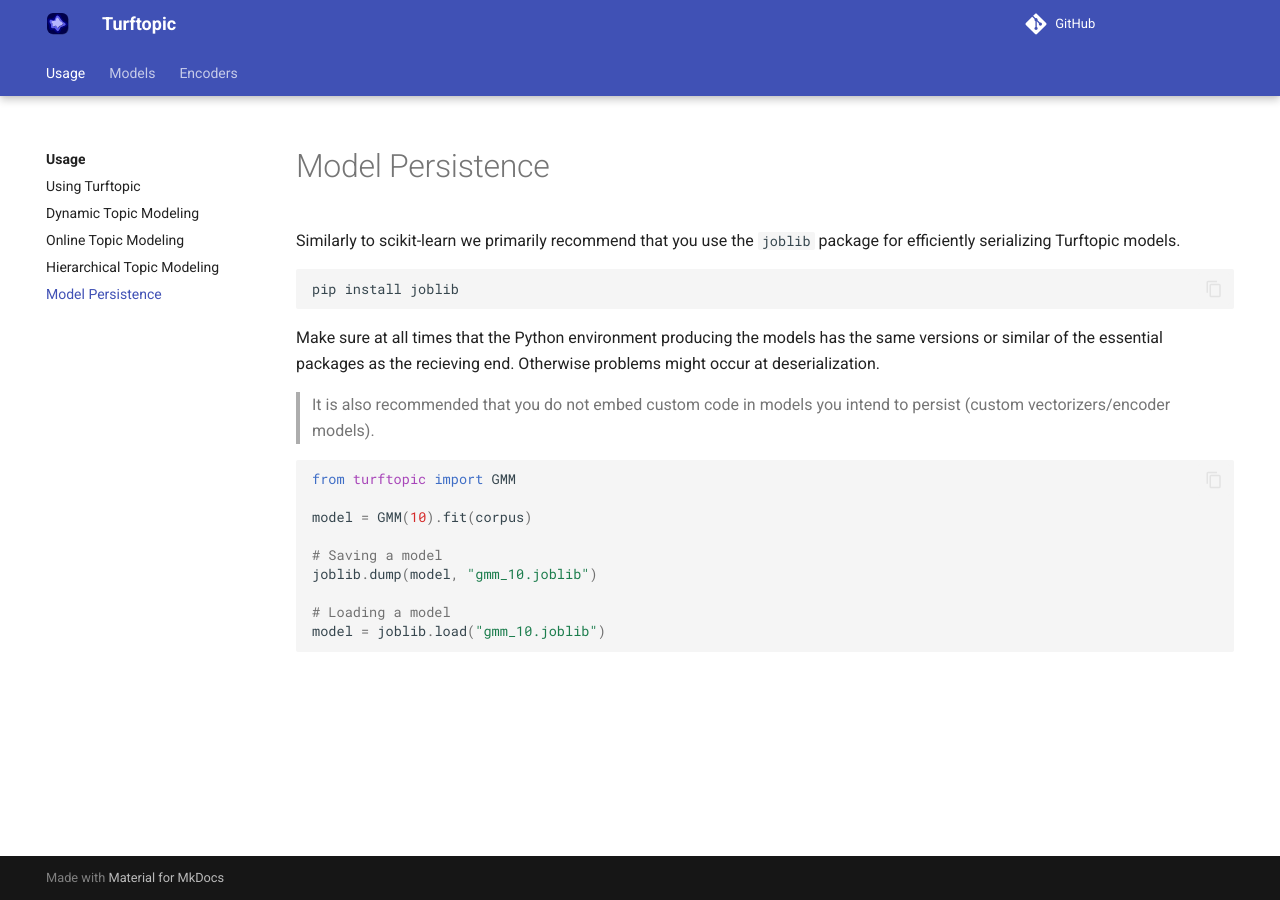
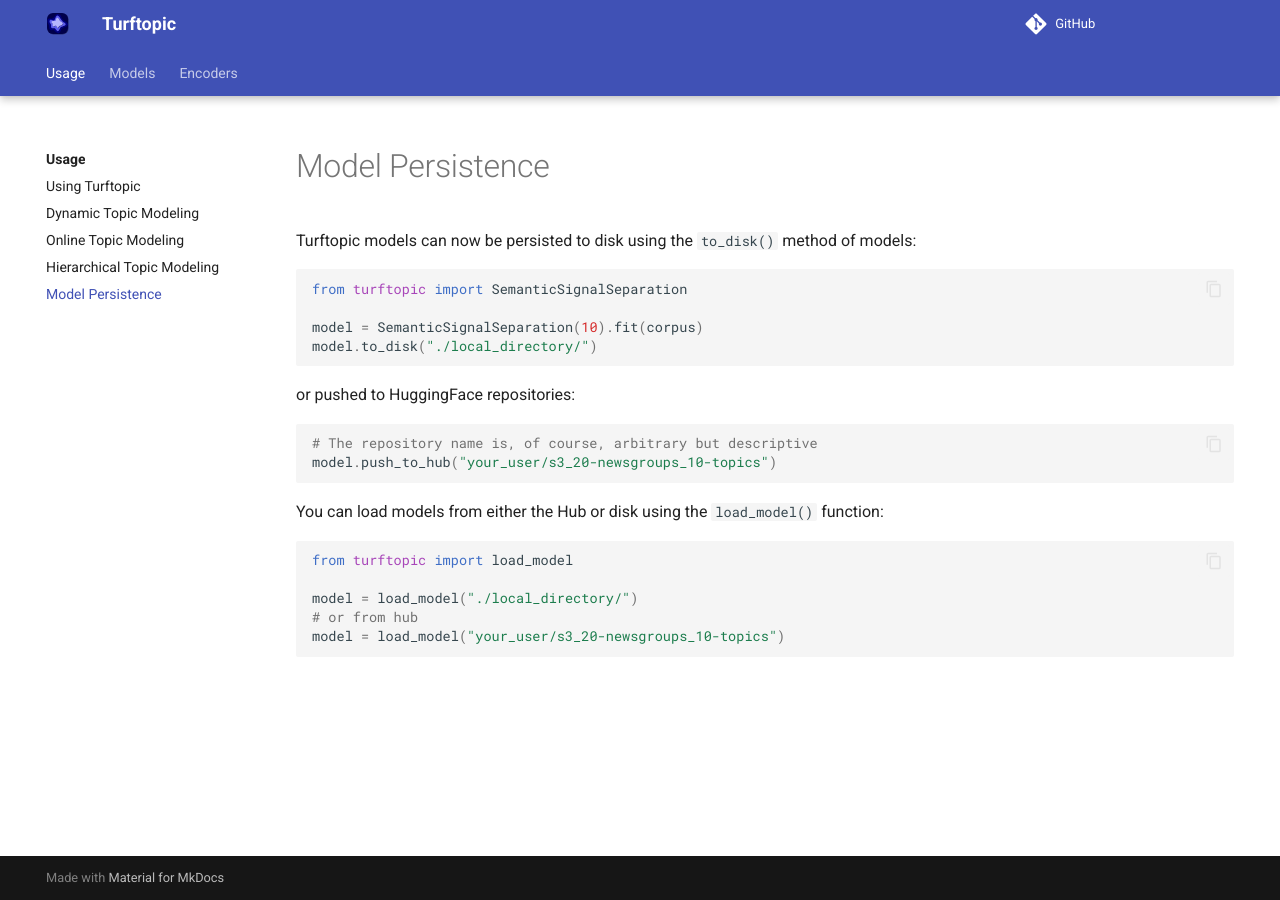
Before and after one commit to x-tabdeveloping/turftopic, an MkDocs documentation site: the page built from docs/persistence.md, in a window 1280 px wide. Built offline with MkDocs 1.6.1 and Material for MkDocs 9.7.7, drawn with Linux system fonts in a browser that asks for light colours; comment, search, counter and statistics services are not loaded.

Commit message:
Updated docs on model persistence

````diff
--- a/docs/persistence.md
+++ b/docs/persistence.md
@@ -1,25 +1,27 @@
 # Model Persistence
 
-Similarly to scikit-learn we primarily recommend that you use the `joblib` package for efficiently serializing Turftopic models.
+Turftopic models can now be persisted to disk using the `to_disk()` method of models:
 
-```bash
-pip install joblib
+```python
+from turftopic import SemanticSignalSeparation
+
+model = SemanticSignalSeparation(10).fit(corpus)
+model.to_disk("./local_directory/")
 ```
 
-Make sure at all times that the Python environment producing the models has the same versions or similar of the essential packages as the recieving end.
-Otherwise problems might occur at deserialization.
-
-> It is also recommended that you do not embed custom code in models you intend to persist (custom vectorizers/encoder models).
-
+or pushed to HuggingFace repositories:
 
 ```python
-from turftopic import GMM
+# The repository name is, of course, arbitrary but descriptive
+model.push_to_hub("your_user/s3_20-newsgroups_10-topics")
+```
 
-model = GMM(10).fit(corpus)
+You can load models from either the Hub or disk using the `load_model()` function:
 
-# Saving a model
-joblib.dump(model, "gmm_10.joblib")
+```python
+from turftopic import load_model
 
-# Loading a model
-model = joblib.load("gmm_10.joblib")
+model = load_model("./local_directory/")
+# or from hub
+model = load_model("your_user/s3_20-newsgroups_10-topics")
 ```
````
